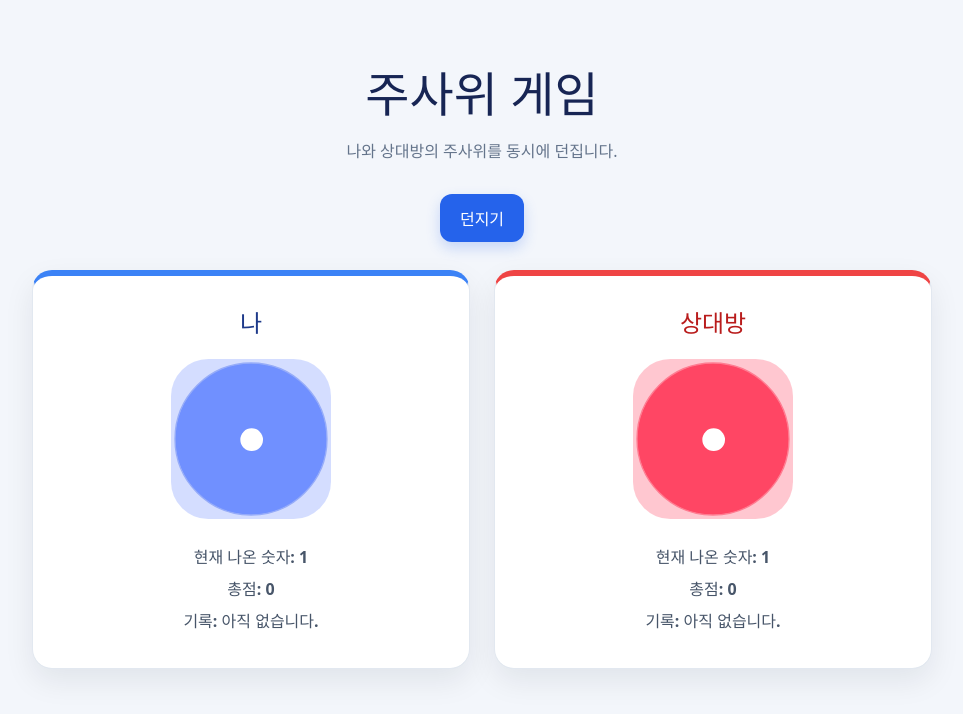
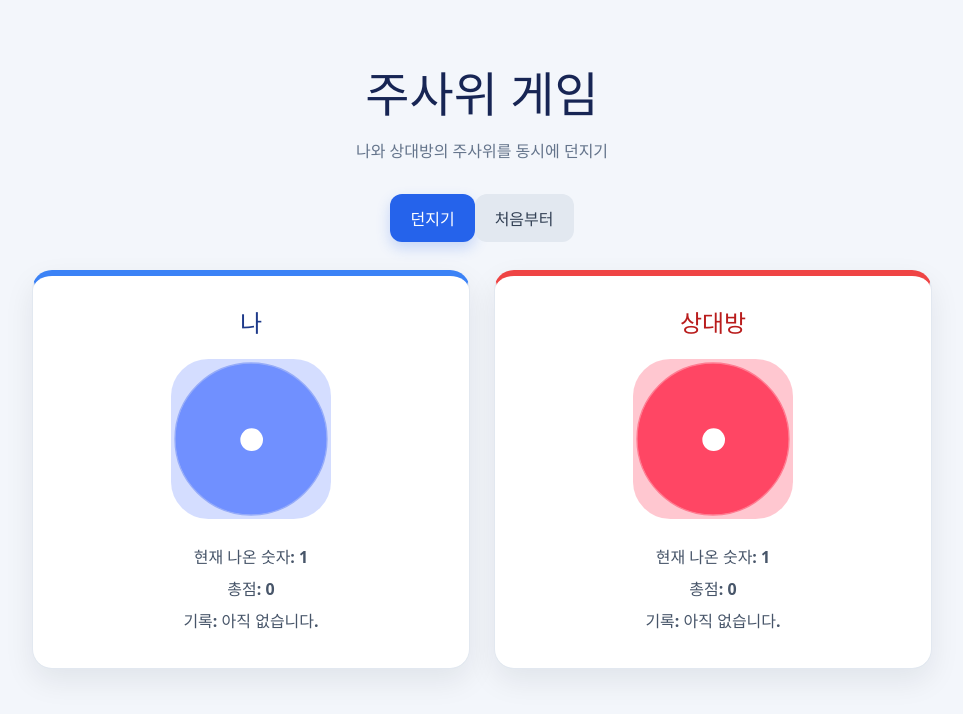
Before and after one commit to julie0725/DICEGAME, a React (Vite) app: page / in a window 1280 px wide. Shown: the top 714 px of the page, without its empty margins (158-1121 px from the left). Built offline with nearby package versions, Linux system fonts and the light colour scheme.

Commit message:
feat: add game  RESET button

```diff
--- a/src/App.css
+++ b/src/App.css
@@ -94,3 +94,13 @@
     grid-template-columns: 1fr;
   }
 }
+
+.button--secondary {
+  color: #334155;
+  background: #e2e8f0;
+  box-shadow: none;
+}
+
+.button--secondary:hover {
+  background: #cbd5e1;
+}
--- a/src/App.tsx
+++ b/src/App.tsx
@@ -8,10 +8,11 @@ function getRandomDiceNumber() {
 }
 
 function App() {
+  // 나와 상대방의 주사위를 동시에 던집는 함수
   const [myHistory, setMyHistory] = useState<number[]>([]);
   const [otherHistory, setOtherHistory] = useState<number[]>([]);
 
-  // 1. 클릭시 랜덤으로 주사 돌리는 함수
+  // 1. 클릭시 랜덤으로 주사 돌리는 함수 primary
   function handleRollClick() {
     const nextMyNumber = getRandomDiceNumber();
     const nextOtherNumber = getRandomDiceNumber();
@@ -20,14 +21,25 @@ function App() {
     setOtherHistory((history) => [...history, nextOtherNumber]);
   }
 
+  // 2. 초기화 함수 variant :secondary
+  function handleClearClick() {
+    setMyHistory([]); //초기화
+    setOtherHistory([]); //초기화
+  }
   return (
     <main className="app">
       <h1 className="app_title">주사위 게임</h1>
-      <p className="app_description">나와 상대방의 주사위를 동시에 던집니다.</p>
+      <p className="app_description">나와 상대방의 주사위를 동시에 던지기</p>
 
       <div className="app_actions">
         <Button text="던지기" onClick={handleRollClick} />
+        <Button
+          text="처음부터"
+          variant="secondary"
+          onClick={handleClearClick}
+        />
       </div>
+
       <div className="board_list">
         <Board name="나" color="blue" gameHistory={myHistory} />
         <Board name="상대방" color="red" gameHistory={otherHistory} />
--- a/src/Button.tsx
+++ b/src/Button.tsx
@@ -2,13 +2,16 @@
 interface ButtonProps {
   text: string;
   onClick: () => void;
+  variant?: "primary" | "secondary";
 }
+// primary : 기본 파란 버튼
+// secondary: 보조 회색 버튼
 
 // App이 넘겨준 text, onClick 받아서
 // 실제 HTML button 태그로 만들어서 화면에 표시해주는 기능
-function Button({ text, onClick }: ButtonProps) {
+function Button({ text, onClick, variant = "primary" }: ButtonProps) {
   return (
-    <button className="button" onClick={onClick}>
+    <button className={`button button--${variant}`} onClick={onClick}>
       {text}
     </button>
   );
```
